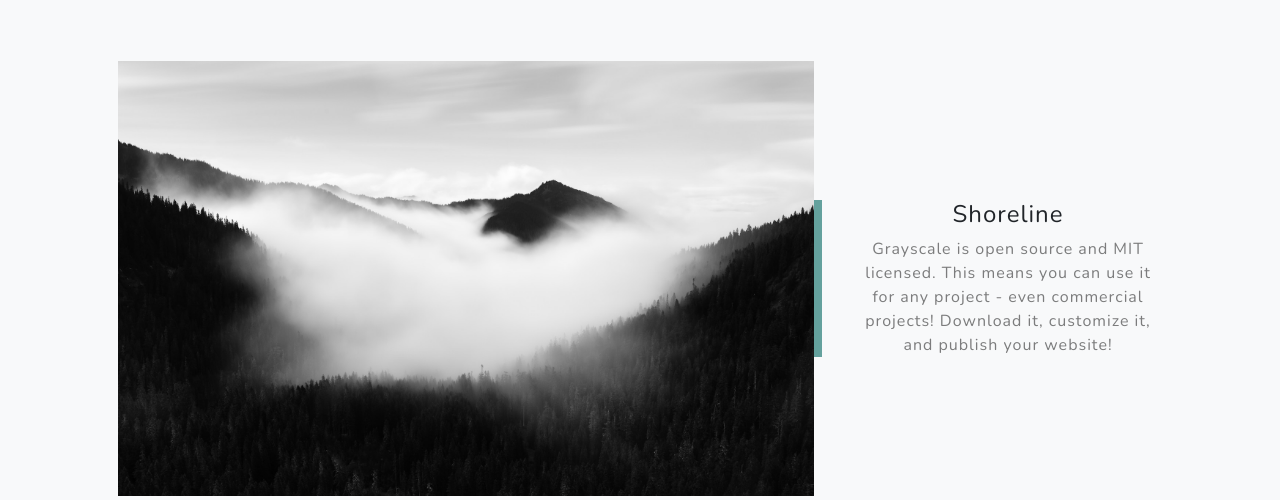
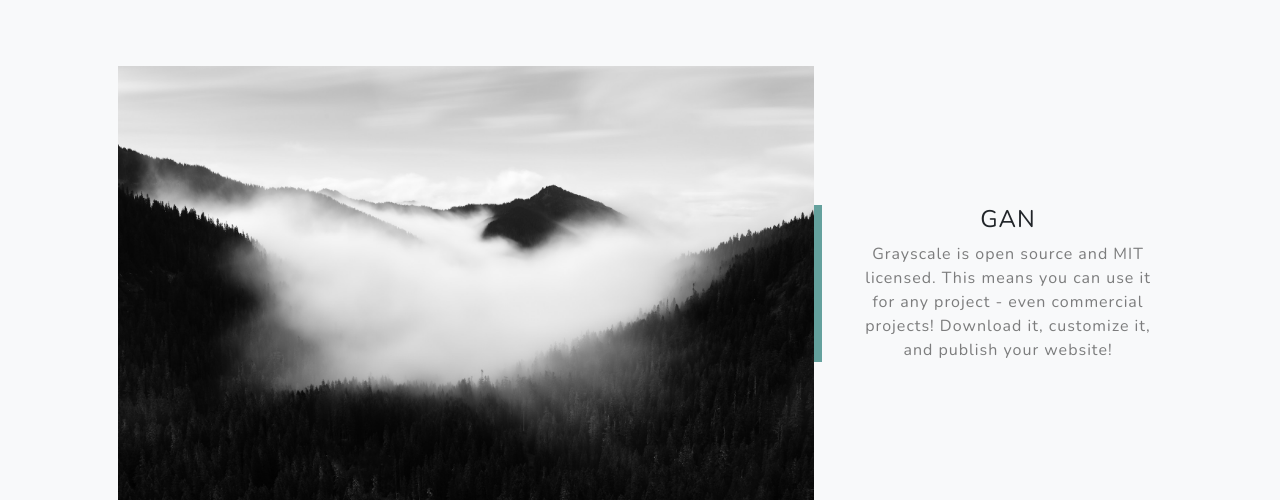
Before and after one commit to BankTHP/GAN-Detection-WebAPP, a Flask app: page / in a window 1280 px wide. Shown: the part 1679-2179 px from the top of the page. Run offline with Flask 2, Linux system fonts and the light colour scheme; some libraries are stand-ins or nearby versions.

Commit message:
22/02 index page

```diff
--- a/templates/index.html
+++ b/templates/index.html
@@ -56,7 +56,7 @@
                         </p>
                     </div>
                 </div>
-                <img class="img-fluid" src="static/assets/img/ipad.png" alt="..." />
+                <img class="img-fluid" src="static/assets/img/test.jpg" alt="..." />
             </div>
         </section>
         <!-- Projects-->
@@ -67,7 +67,7 @@
                     <div class="col-xl-8 col-lg-7"><img class="img-fluid mb-3 mb-lg-0" src="static/assets/img/bg-masthead.jpg" alt="..." /></div>
                     <div class="col-xl-4 col-lg-5">
                         <div class="featured-text text-center text-lg-left">
-                            <h4>Shoreline</h4>
+                            <h4>GAN</h4>
                             <p class="text-black-50 mb-0">Grayscale is open source and MIT licensed. This means you can use it for any project - even commercial projects! Download it, customize it, and publish your website!</p>
                         </div>
                     </div>
```
